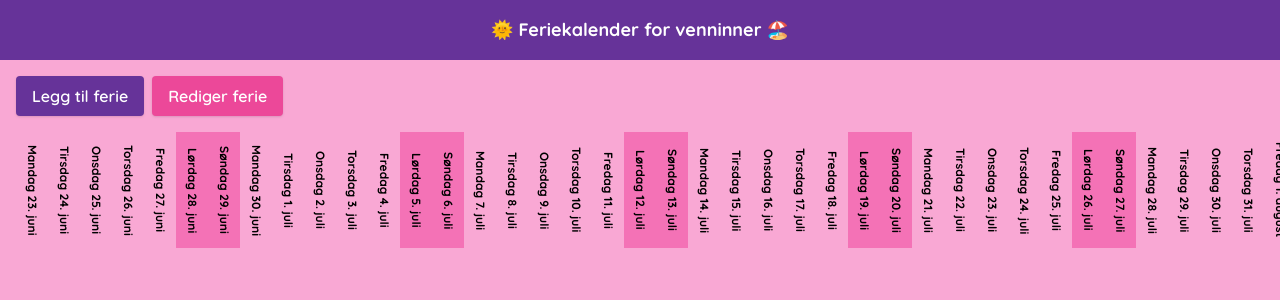
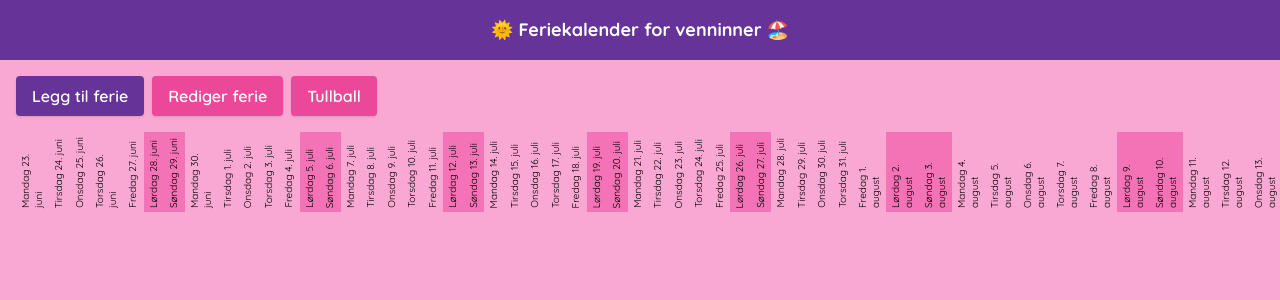
Before and after one commit to toreriksolem/feriekalender, a Vue app: page / in a window 1280 px wide. Shown: the top 300 px of the page. Built offline with nearby package versions, Linux system fonts and the light colour scheme.

Commit message:
update layout for date headers

```diff
--- a/src/components/TimelineTable.vue
+++ b/src/components/TimelineTable.vue
@@ -18,6 +18,13 @@
                 Rediger ferie
             </button>
 
+            <!-- Tullball-knapp -->
+            <button
+                @click="showEditModal = true"
+                class="bg-pink-500 text-white font-semibold px-4 py-2 rounded shadow hover:bg-pink-600"
+            >
+                Tullball
+            </button>
         </div>
 
 
@@ -28,34 +35,33 @@
           <thead>
             <tr>
               <!-- Empty top-left corner cell -->
-                    <th class="sticky left-0 bg-pink-300 z-10 px-2 py-1"></th>
+              <th class="sticky left-0 bg-pink-300 z-10 w-32 px-2 py-1"></th>
 
               <!-- Date columns -->
               <th
                 v-for="date in dates"
                 :key="date"
-                    class="px-2 py-1 text-xs"
-                    :class="{ 'bg-pink-400': isWeekend(date) }"
+                class="w-[28px] h-[80px] px-1 py-1 text-center align-bottom"
+                :class="{ 'bg-pink-400': isWeekend(date), 'bg-pink-300': !isWeekend(date) }"
               >
-                    <div class="text-xs" style="writing-mode: vertical-rl; white-space: nowrap;">
+                <div
+                  class="text-[10px] leading-tight font-medium"
+                  style="writing-mode: vertical-rl; transform: rotate(180deg); text-align: left;"
+                >
                   {{ formatDisplayDate(date) }}
                 </div>
               </th>
             </tr>
           </thead>
 
-
           <tbody>
             <tr
               v-for="(friend, index) in friends"
               :key="friend.name"
-                    :class="{
-                    'bg-pink-200': index % 2 === 0,
-                    'bg-pink-300': index % 2 === 1
-                    }"
+              :class="index % 2 === 0 ? 'bg-pink-200' : 'bg-pink-300'"
             >
               <td
-                    class="sticky left-0 z-10 px-2 py-1 font-bold whitespace-nowrap bg-inherit"
+                class="sticky left-0 z-10 w-32 px-2 py-1 font-bold whitespace-nowrap bg-inherit"
               >
                 {{ friend.name }}
               </td>
@@ -63,7 +69,7 @@
               <td
                 v-for="date in dates"
                 :key="date"
-                    class="w-8 h-8 text-center border"
+                class="w-[28px] h-8 text-center border"
                 :class="[
                   index % 2 === 0 ? 'border-pink-300' : 'border-pink-200',
                   isOnHoliday(friend, date) ? 'bg-rebeccapurple' : ''
@@ -74,6 +80,7 @@
 
         </table>
       </div>
+
 
 
       <!-- Modal: Legg til ferie -->
```
Lines whose indentation alone changed are shown as unchanged.
